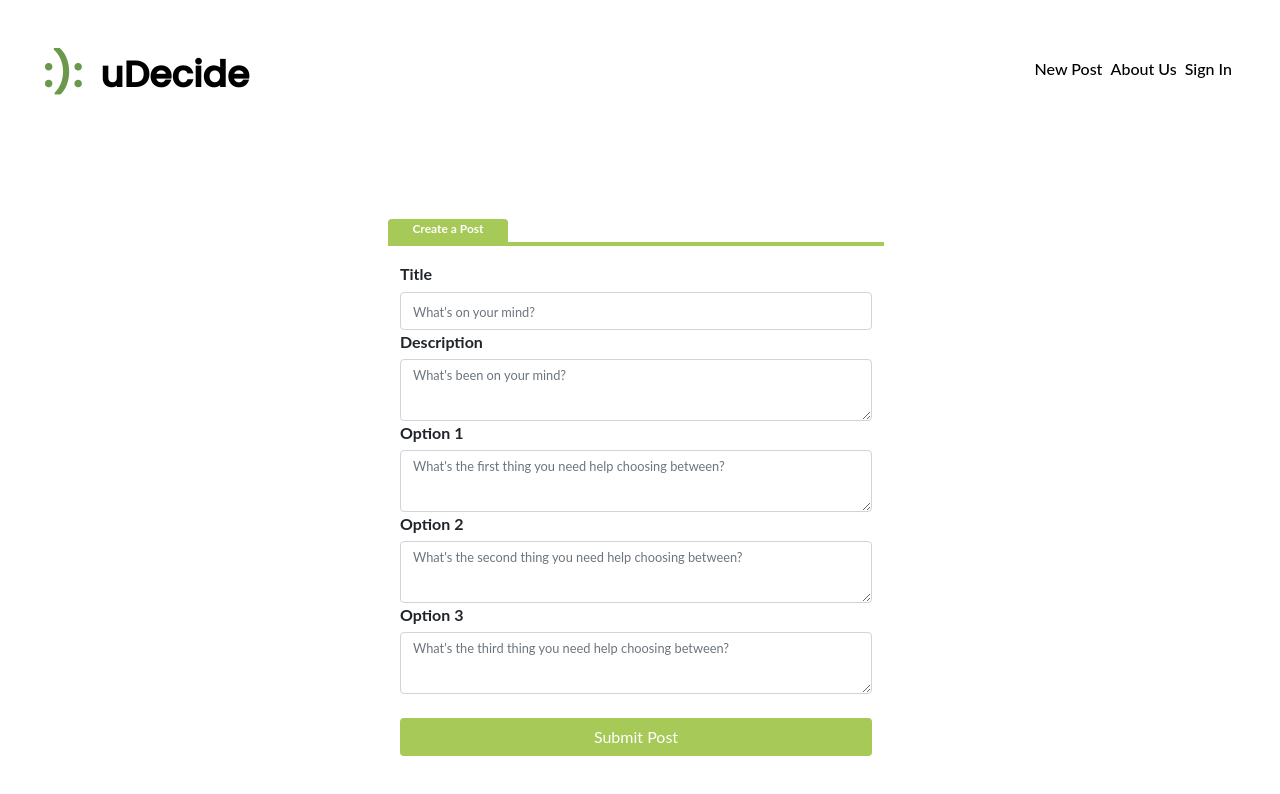
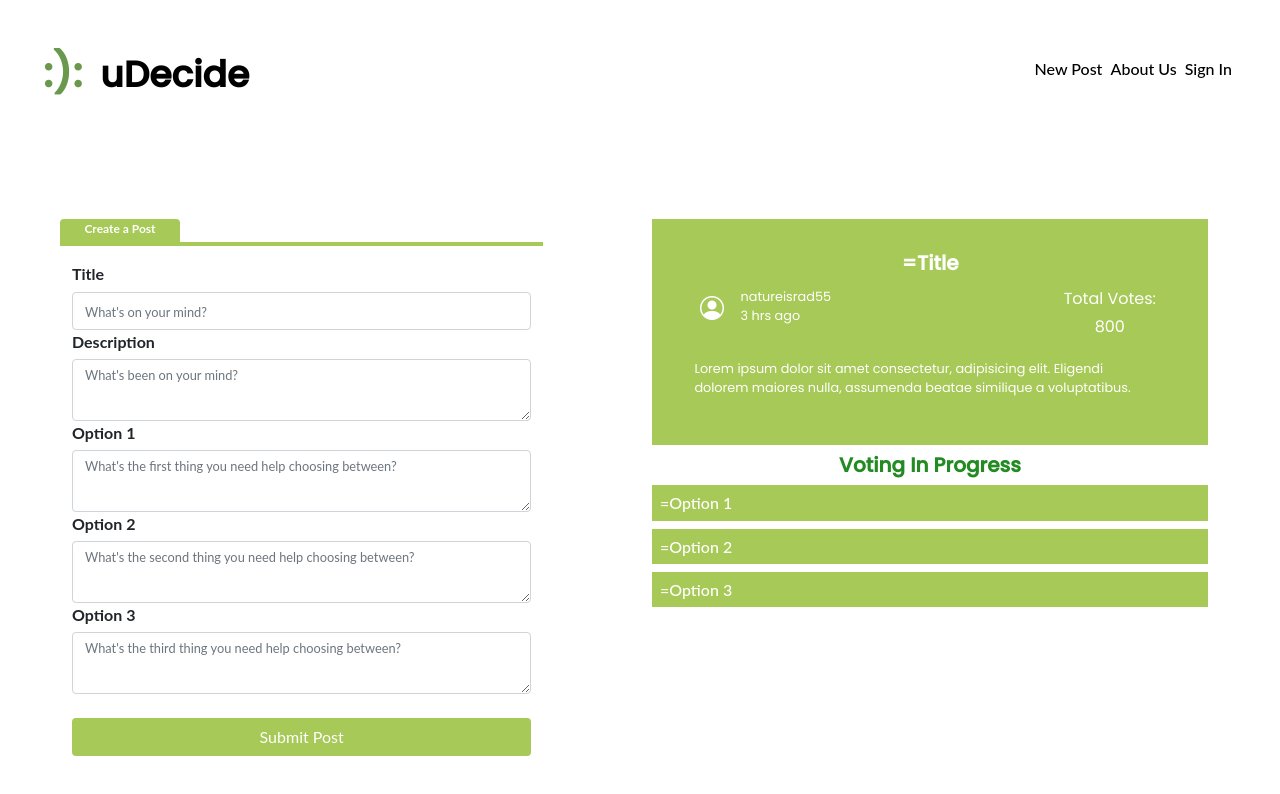
Before and after one commit to haokliao/uDecide, a React (Create React App) app in the folder client/: page /posts/new in a window 1280 px wide. Shown: the top 794 px of the page. Built offline with nearby package versions, Linux system fonts and the light colour scheme; a web font is replaced by a local one.

Commit message:
adjusting postformpage, moving the css file from Postcomponents to css

```diff
--- a/client/src/pages/PostFormPage.js
+++ b/client/src/pages/PostFormPage.js
@@ -1,7 +1,7 @@
 // import { response } from "express";
 import React from "react";
 import { Redirect } from "react-router-dom";
-import "../components/PostComponents/PostComponentStyle.css";
+import "./css/PostFormPage.css";
 // import OptionComponents from "../components/PostComponents/OptionComponents";
 // import PostDescription from "../components/PostComponents/PostDescription";
 // import PostSubmitButton from "../components/PostComponents/PostSubmitButton";
@@ -150,7 +150,7 @@
     return (
       <div className="container-fluid">
         {/*Components and styles imported from src/Components/PostComponents */}
-        <div className="row">
+        {/* <div className="row"> */}
           {errorMessage}
           {/* <div className="input-group">
             <input
@@ -165,8 +165,7 @@
             </button>
           </div> */}
 
-
-          <div className="row gx-2 d-flex justify-content-center flex-row">
+          <div className="row d-flex flex-row">
             {/*<!-- Left side Content Area -->*/}
             <div className="col-sm-5 leftColumn">
             <div className="row tabArea mb-3">
@@ -255,9 +254,10 @@
                 </div>
               </div>
             </div>
-            {/*<!-- Right side content area -->
+
+
+             {/* <!-- Right side content area --> */}
             <div className="col-sm-6 offset-1 rightColumn">
-              {/* <TitleDisplay />
               <article className="userVotingArea row g-0 font-weight-bold">
                 <h5 className="titleArea text-center labelFontSize">=Title</h5>
                 <div className="d-flex flex-row justify-content-between px-3">
@@ -290,7 +290,7 @@
                 </p>
               </article>
 
-              {/* <VotingProgressDisplay />
+
               <div>
                 <article className="votingOptions row g-0">
                   <h5 className="votingInProgressComponent mt-2 text-center">
@@ -306,14 +306,12 @@
                     <h6 className="option p-2">=Option 3</h6>
                   </div>
                 </article>
-                {/* <div className="contactUs d-flex justify-content-end align-items-end">
-                  About &nbsp;&nbsp;Contact Us
-                </div>
               </div>
-            </div>*/}
+            </div>
+
+
           </div>
         </div>
-      </div>
     );
   }
 }
```
Also changed, not shown: client/src/pages/css/PostFormPage.css (renamed from client/src/components/PostComponents/PostComponentStyle.css).
